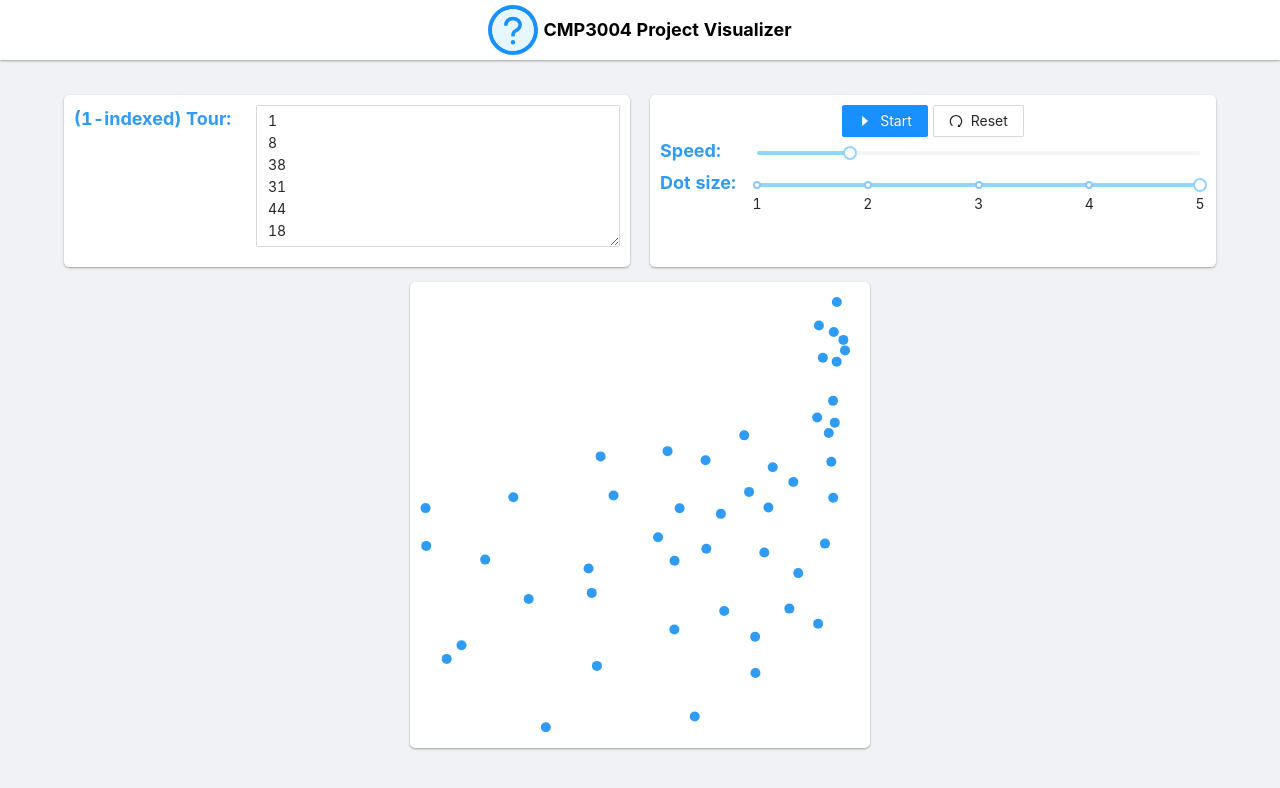
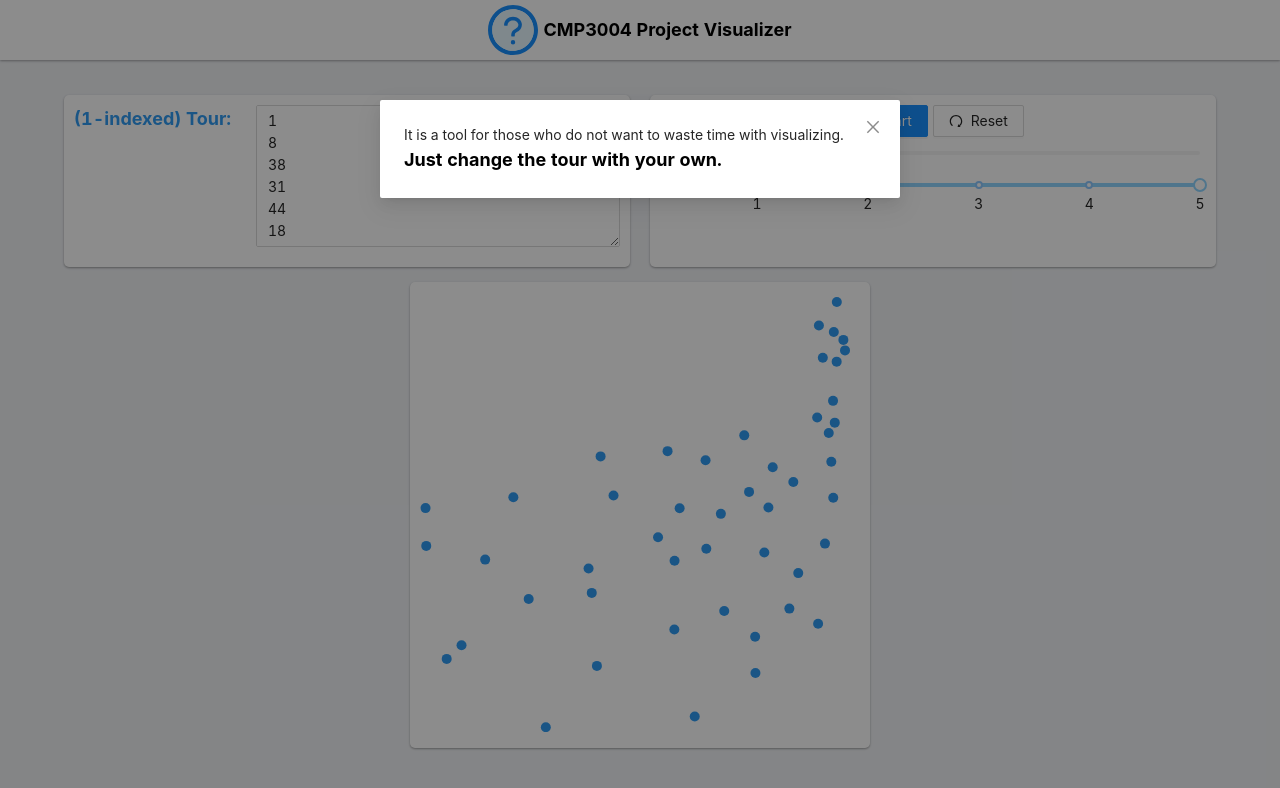
Before and after one commit to TaylanDurmaz/cmp3004ProjectVisualizer, a React (Create React App) app: page / in a window 1280 px wide. Shown: the top 788 px of the page. Built offline with nearby package versions, Linux system fonts and the light colour scheme.

Commit message:
auto trigger help

```diff
--- a/src/Components/Layout/Header/index.jsx
+++ b/src/Components/Layout/Header/index.jsx
@@ -1,4 +1,4 @@
-import React, { useState } from "react";
+import React, { useState, useEffect } from "react";
 import { Row, Modal } from "antd";
 import { QuestionCircleTwoTone } from "@ant-design/icons";
 import { useTheme } from "styled-components";
@@ -8,6 +8,10 @@ import HeaderStyles from "./styles";
 function Header() {
   const [modalVisible, setModalVisible] = useState(false);
   const theme = useTheme();
+
+  useEffect(() => {
+    setTimeout(() => setModalVisible(true), 1000);
+  }, []);
 
   return (
     <HeaderStyles>
--- a/src/Components/Layout/Header/styles.js
+++ b/src/Components/Layout/Header/styles.js
@@ -14,7 +14,7 @@ export default styled.header`
 
   .help-icon {
     animation: shake 0.5s;
-    animation-delay: 2s;
+    animation-delay: 1s;
   }
 
   @keyframes shake {
```
